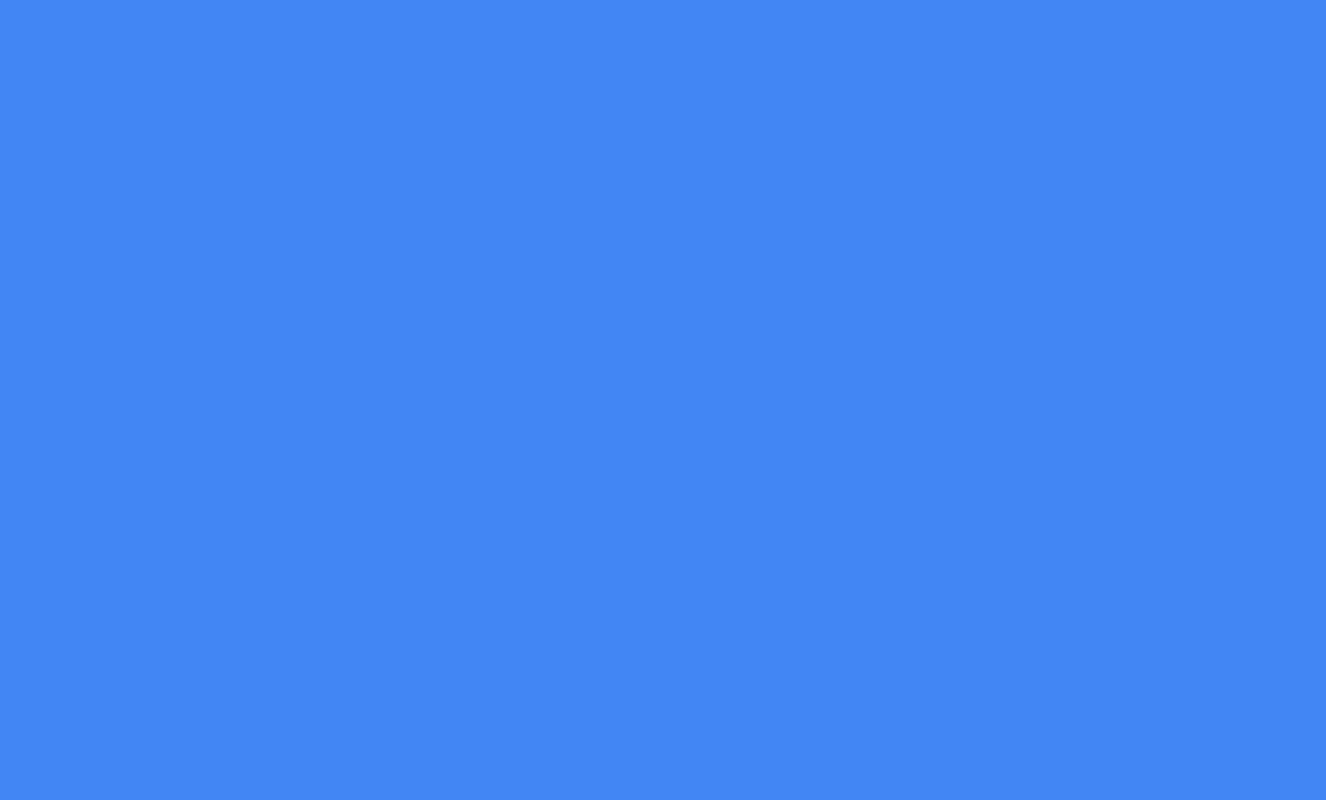
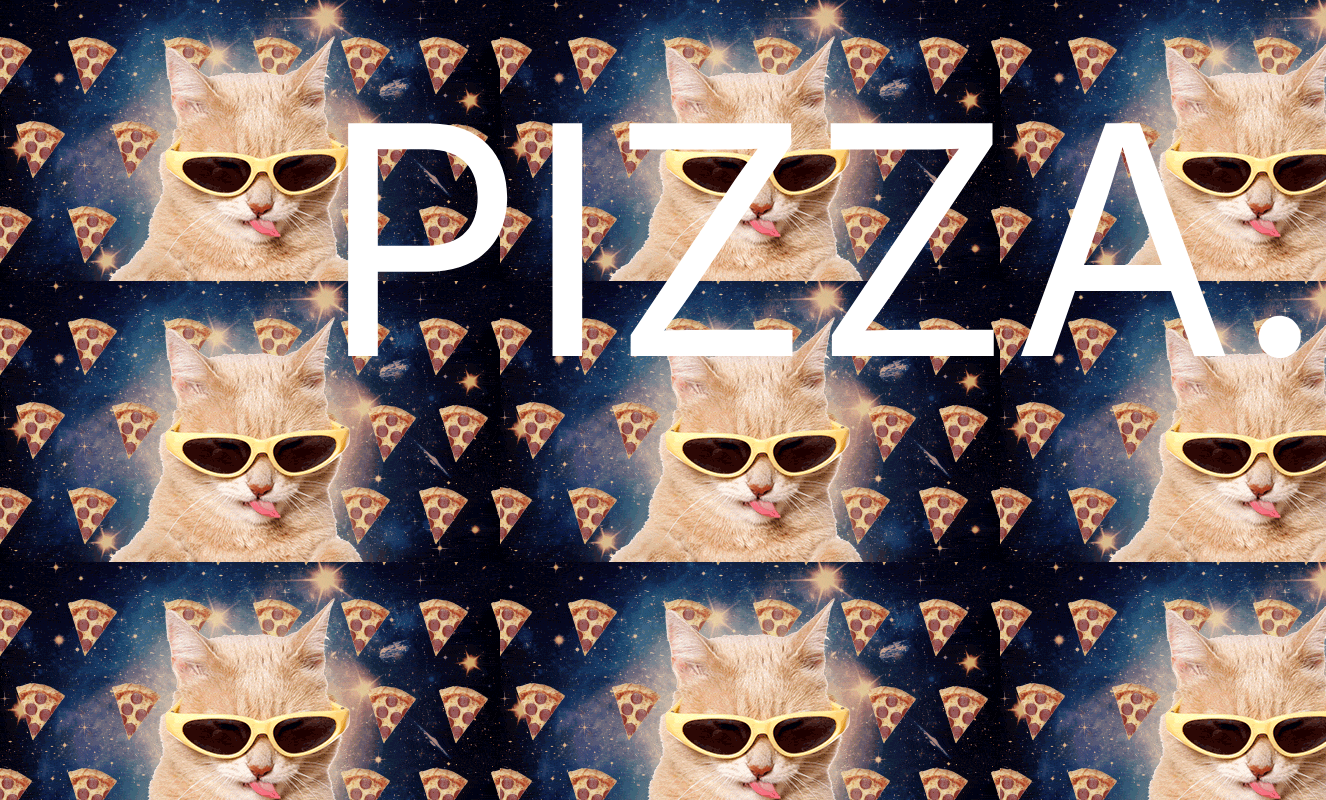
Before and after one commit to isabelramos/zoes-favorite-food, a plain HTML site: page index.html in a window 1280 px wide. Shown: the whole page, 1326 px wide, since content can reach past the window. Drawn offline with nearby package versions, Linux system fonts and the light colour scheme.

Commit message:
added some styling

```diff
--- a/index.html
+++ b/index.html
@@ -10,6 +10,10 @@
 
 	<body ng-app="ZoeApp">
 
+		<div class="aligner" ng-controller="DomCtrl">
+			<p class="aligner-item">{{food}}</p>
+		</div>
+
 	<script type="text/javascript" src="./lib/bower_components/jquery/dist/jquery.js"></script>
 	<script type="text/javascript" src="./lib/bower_components/bootstrap/dist/js/bootstrap.js"></script>
 	<script type="text/javascript" src="./lib/bower_components/angular/angular.min.js"></script>
--- a/javascripts/main.js
+++ b/javascripts/main.js
@@ -1 +1,5 @@
 var app = angular.module("ZoeApp", []);
+
+app.controller("DomCtrl", ($scope) => {
+	$scope.food = "PIZZA.";
+});
--- a/sass/_color.scss
+++ b/sass/_color.scss
@@ -1 +1,2 @@
 $blue: #4286f4;
+$white: white;
--- a/sass/main.scss
+++ b/sass/main.scss
@@ -1,5 +1,19 @@
 @import "color";
 
 body {
-	background-color: $blue;
+	background-image: url("../images/blah.gif");
+	background-repeat: repeat;
+	color: white;
 }
+
+.aligner {
+	display: flex;
+	align-items: center;
+	min-height: 24em;
+	justify-content: center;
+}
+
+.aligner-item {
+	max-width: 50%;
+	font-size: 20rem;
+}
```
Also changed, not shown: images/blah.gif (added), styles/main.css.
